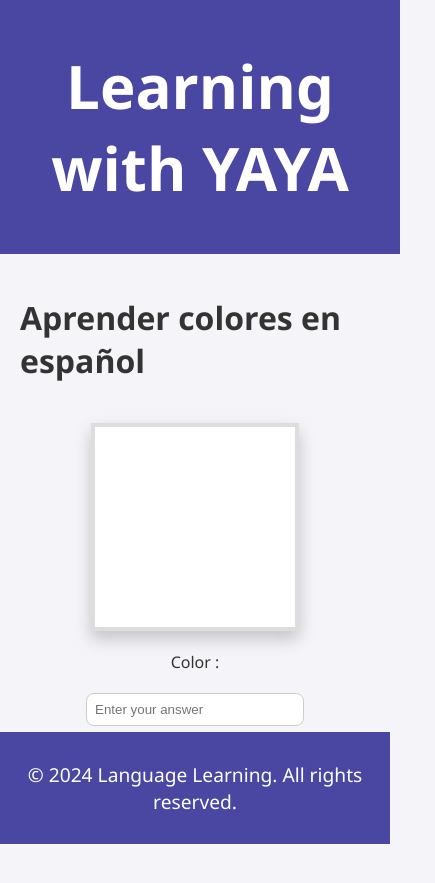
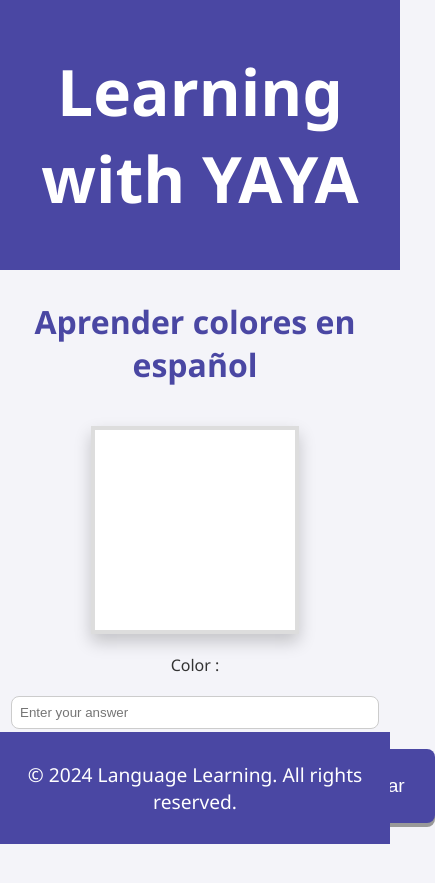
Before and after one commit to EnissayG/spanish-color-learning, a plain HTML site: page index.html in a window 390 px wide. Shown: the whole page, 435 px wide, since content can reach past the window. Drawn offline with Linux system fonts and the light colour scheme.

Commit message:
footer adjust

```diff
--- a/css/styles.css
+++ b/css/styles.css
@@ -23,6 +23,7 @@ body {
     color: #4a47a3;
     text-align: center;
     margin-bottom: 20px;
+    margin-top: 10px;
 }
 
 #cl-display {
@@ -83,8 +84,9 @@ footer {
     background-color: #4a47a3;
     color: #fff;
     text-align: center;
-    position: absolute;
+    position: fixed;
     bottom: 0;
+    left: 0;
 }
 
 .header {
@@ -94,8 +96,23 @@ footer {
     background: #4a47a3;
     color: white;
     font-size: 30px;
-  }
+}
 
 p {
     font-size: 1.2em;
 }
+
+@media (max-width: 600px) {
+    button {
+        padding: 15px 30px;
+        font-size: 1.2em;
+    }
+
+    .cl-title, .header {
+        font-size: 2em;
+    }
+
+    input[type="text"] {
+        width: 100%;
+    }
+}
--- a/index.html
+++ b/index.html
@@ -11,7 +11,7 @@
     <div class="header"><h1>Learning with YAYA<h1>
     </h1></div>
     <main class="main-container">
-        <h1>Aprender colores en español</h1>
+        <h1 class="cl-title">Aprender colores en español</h1>
         <div id="cl-display"></div>
         <label>Color : </label>
         <input type="text" id="cl-input" placeholder="Enter your answer">
```
